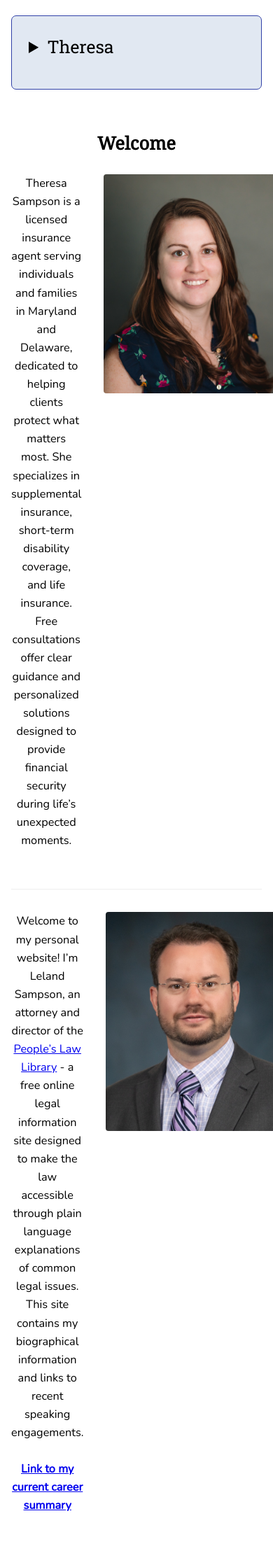
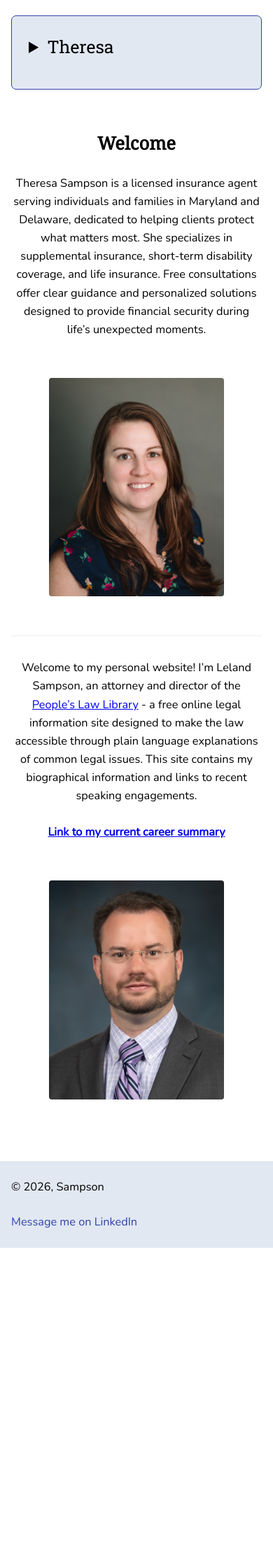
Before and after one commit to lelandsampson/Leland-Sampson-Website, a Jekyll site: the page built from index.md, in a window 390 px wide. Shown: the part 317-2556 px from the top of the page at 70% size. Built offline with Jekyll 4.4.1, drawn with Linux system fonts in a browser that asks for light colours; after the commit the page ends 2100 px from its top, so only the background shows below that.

Commit message:
Update style.css

```diff
--- a/assets/css/style.css
+++ b/assets/css/style.css
@@ -14,7 +14,7 @@
     --spacing-lg: 2rem;
 
     /* Breakpoints */
-    --mobile-breakpoint: 250px;
+    --mobile-breakpoint: 850px;
 }
 
 /* Reset and Base styles */
@@ -50,7 +50,6 @@
 h3, h4, h5, h6 {
     margin-bottom: 0;
 }
-
 
 h1 { font-size: clamp(1.5rem, 1.171rem + 1.754vw, 2.75rem); }
 h2 { font-size: clamp(1.25rem, 1.118rem + 0.702vw, 1.75rem); }
@@ -144,6 +143,32 @@
     flex: 1;
 }
 
+/* --- Homepage Bio Layout (Standard/Desktop) --- */
+/* Placed HERE so it can be overridden by the Mobile Media Query below */
+.bio-section {
+    display: flex;
+    flex-direction: row; /* Text Left, Image Right */
+    align-items: flex-start;
+    gap: var(--spacing-lg);
+    margin-bottom: var(--spacing-lg);
+}
+
+.bio-text {
+    flex: 1;
+}
+
+.bio-image-wrapper {
+    flex-shrink: 0;
+}
+
+.bio-section .bio-image {
+    width: 120px;
+    height: auto;
+    border-radius: 4px;
+    display: block;
+}
+
+/* Existing Content Styles */
 .content-section {
     display: flex;
     flex-wrap: wrap;
@@ -157,48 +182,6 @@
 .profile-image {
     margin-left: var(--spacing-md);
     max-width: 250px;
-}
-
-/* Adjust for mobile view */
-@media (max-width: 850px) {
-    .main-content .container {
-        flex-direction: column;
-    }
-
-    .sidebar {
-        flex: 0 0 100%;
-    }
-
-    .main-nav {
-        position: static;
-    }
-
-    .profile-image {
-        display: block;
-        margin: 0 auto;
-        max-width: 250px;
-    }
-
-    .content-section {
-        flex-direction: column;
-    }
-
-    .profile-image {
-        margin-left: 0;
-        margin-top: 0;
-    }
-
-    /* --- UPDATED MOBILE LAYOUT --- */
-    /* Matches your diagram: Text on Top, Image on Bottom */
-    .bio-section {
-        flex-direction: column; /* Standard stacking: Text then Image */
-        align-items: center;
-        text-align: center;
-    }
-
-    .bio-image-wrapper {
-        margin-bottom: var(--spacing-md);
-    }
 }
 
 /* Image Styles */
@@ -265,27 +248,47 @@
 .indent { margin-left: 30px; }
 .list-indent { padding-left: 60px; }
 
-/* --- Homepage Bio Layout (Desktop) --- */
-.bio-section {
-    display: flex;
-    flex-direction: row; /* Desktop: Text Left, Image Right */
-    align-items: flex-start;
-    gap: var(--spacing-lg);
-    margin-bottom: var(--spacing-lg);
+/* --------------------------------------------------------- */
+/* MEDIA QUERIES (Must be at the bottom to override styles) */
+/* --------------------------------------------------------- */
+
+@media (max-width: 850px) {
+    .main-content .container {
+        flex-direction: column;
     }
 
-.bio-text {
-    flex: 1;
+    .sidebar {
+        flex: 0 0 100%;
+    }
+
+    .main-nav {
+        position: static;
+    }
+
+    .profile-image {
+        display: block;
+        margin: 0 auto;
+        max-width: 250px;
+    }
+
+    .content-section {
+        flex-direction: column;
+    }
+
+    .profile-image {
+        margin-left: 0;
+        margin-top: 0;
+    }
+
+    /* --- MOBILE BIO LAYOUT --- */
+    /* This will now correctly override the desktop styles above */
+    .bio-section {
+        flex-direction: column; /* Stacks: Text on Top, Image on Bottom */
+        align-items: center;
+        text-align: center;
     }
 
     .bio-image-wrapper {
-    flex-shrink: 0;
+        margin-bottom: var(--spacing-md);
     }
-
-/* Specific selector to keep image size at 120px */
-.bio-section .bio-image {
-    width: 120px;
-    height: auto;
-    border-radius: 4px;
-    display: block;
 }
```
Lines whose indentation alone changed are shown as unchanged.
